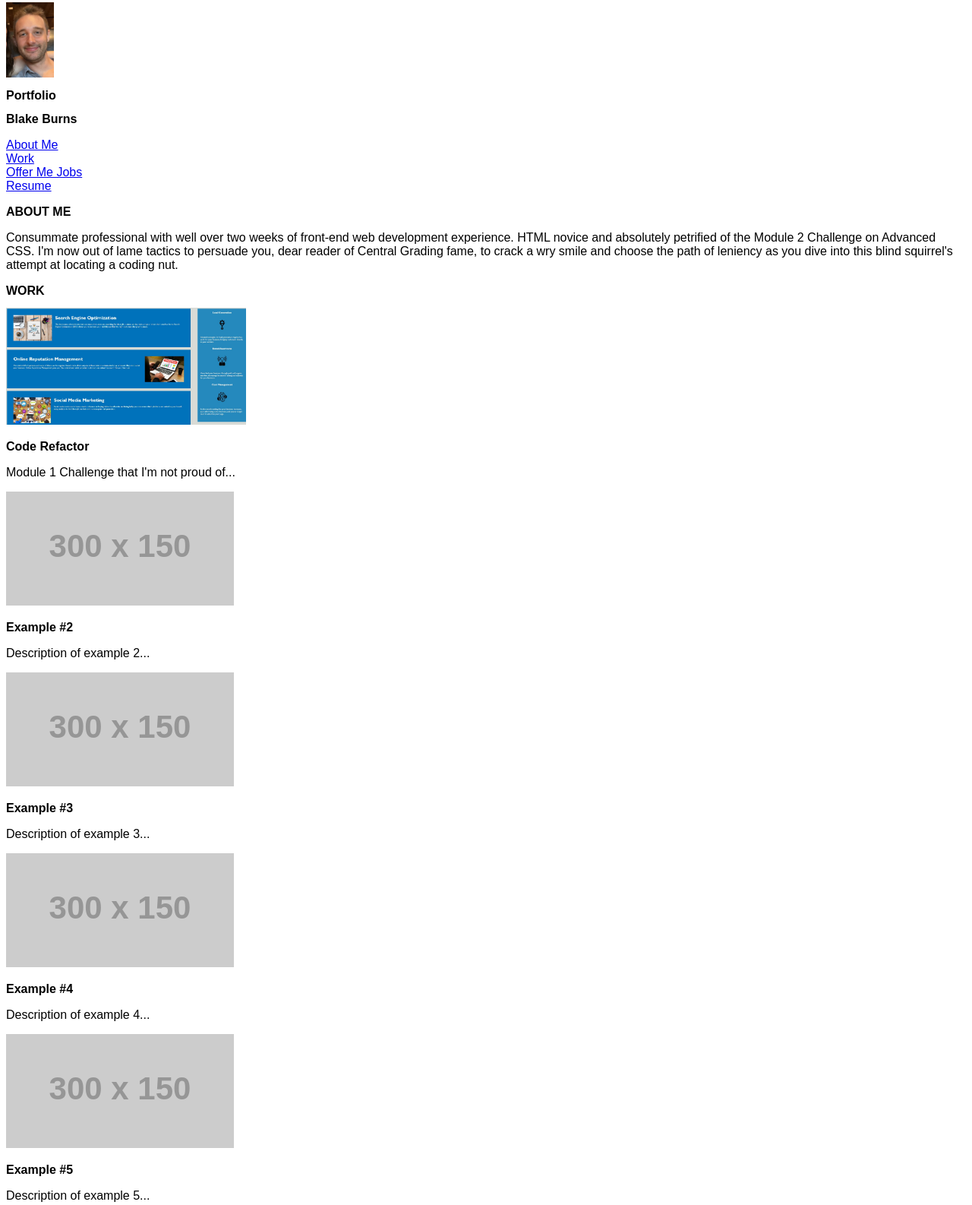
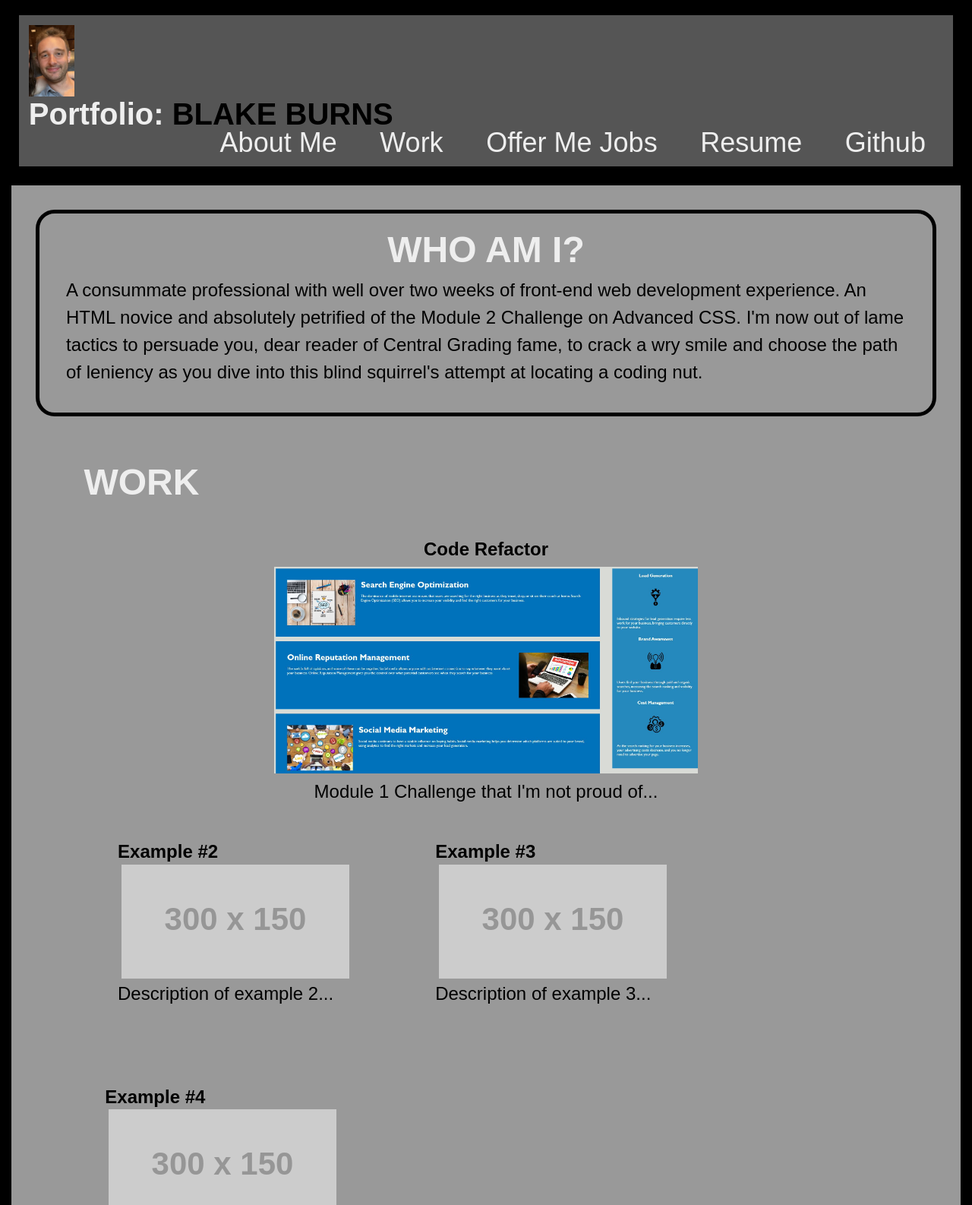
Before and after one commit to blakerichardburns/professional-portfolio, a plain HTML site: page index.html in a window 1280 px wide. Shown: the part 5-1591 px from the top of the page at 76% size. Drawn offline with Linux system fonts and the light colour scheme; placeholder pictures from the web are drawn by us.

Commit message:
added all css stylesheet data

```diff
--- a/assets/css/reset.css
+++ b/assets/css/reset.css
@@ -1,9 +1,9 @@
 * {
-    margin: 10;
-	padding: 0;
-	border: 0;
 	font-size: 100%;
+    line-height: 100%;
 	font-family: sans-serif;
+    margin: 0;
+    padding: 5;
 }
 
 img {
@@ -12,6 +12,6 @@ img {
 }
 
 #profile-pic {
- max-width: 5%;
- max-height: 5%;
+    max-width: 5%;
+    max-height: 5%;
 }
--- a/assets/css/style.css
+++ b/assets/css/style.css
@@ -1,43 +1,130 @@
-* {
-
+header,
+footer {
+    background-color: #555555;
+    color: #eeeeee;
+    border: 25px solid #000000;
+    padding: 1%;
 }
 
-.header {
-
+header h1 {
+    font-size: 250%;
 }
 
-.headerlinks {
-
+h1 span {
+    font-size: 100%;
+    color: #000000;
 }
 
-.content {
-
+header ul,
+footer ul {
+    text-align: right;
+    list-style-type: none;
 }
 
-.work {
-
+header li {
+    font-size: 225%;
+    list-style-type: none;
+    display: inline;
+    padding: 2%;
 }
 
-#profile-pic {
-
+header a {
+    text-decoration: none;
+    color: #eeeeee;
 }
 
-#about-me {
-
+content {
+    background-color: #999999;
+    color: #000000;
+    font-size: 150%;
+    border-left: 15px solid #000000;
+    border-right: 15px solid #000000;
+    padding: 2.5%;
+    display: flex;
+    flex-wrap: wrap;
 }
 
-#work {
-
+content h2 {
+    color: #eeeeee;
+    font-size: 200%;
 }
 
-#offer-me-jobs {
-
+aboutme {
+    border: 5px solid #000000;
+    border-radius: 25px;
+    padding: 2%;
 }
 
-#resume {
-
+aboutme h2 {
+    text-align: center;
 }
 
-#example1 {
+aboutme p {
+    padding: 1%;
+    line-height: 1.5;
+}
 
+work {
+    padding: 3%;
+    justify-content: space-evenly;
 }
+
+work h2 {
+    padding: 2.5%;
+}
+
+example1 {
+    text-align: center;
+    padding: 1.5%;
+}
+
+example1 img {
+    display: block;
+    margin-left: auto;
+    margin-right: auto;
+    max-width: 50%;
+    max-height: 50%;
+    padding: 1%;
+}
+
+.example {
+    display: inline-block;
+    padding: 5%;
+}
+
+example2 img,
+example3 img,
+example4 img {
+    max-width: 100%;
+    max-height: 100%;
+    padding: 1.5%;
+}
+
+img:hover {
+    opacity: 75%;
+}
+
+footer h2 {
+    color: #eeeeee;
+    font-size: 300%;
+}
+
+footer li {
+    font-size: 250%;
+    list-style-type: none;
+    display: inline;
+    padding: 2%;
+    color:#000000;
+}
+
+footer a {
+    text-decoration: none;
+    color:#000000;
+}
+
+@media screen and (max-width: 1040px) {
+    header li, footer li, .example {
+      display: block;
+      justify-content: column;
+    }
+}
--- a/index.html
+++ b/index.html
@@ -9,77 +9,74 @@
 </head>
 
 <body>
-    <header class="header">
+    <header>
         <img src="./assets/images/Profile.jpg" id="profile-pic"/>
-        <h1>Portfolio</h1>
-        <h2>Blake Burns</h2>
-            <ul class = "headerlinks">
+        <h1>Portfolio: <span>BLAKE BURNS</span></h1>
+            <ul>
                 <li>
-                    <a href="#about-me">About Me</a>
+                    <a href="#aboutme">About Me</a>
                 </li>
                 <li>
                     <a href="#work">Work</a>
                 </li>
                 <li>
-                    <a href="#offer-me-jobs">Offer Me Jobs</a>
+                    <a href="#offermejobs">Offer Me Jobs</a>
                 </li>
                 <li>
                     <a href="./assets/Resume Placeholder.docx">Resume</a>
-                </ul>
+                <li>
+                    <a href="https://github.com/blakerichardburns/professional-portfolio" target="_blank">Github</a>
+                </li>
             </ul>
     </header>
-    <content class="content">
-        <about-me>
-            <h2>ABOUT ME</h2>
+    <content>
+        <aboutme id="aboutme">
+            <h2>WHO AM I?</h2>
             <p>
-                Consummate professional with well over two weeks of front-end web development experience. HTML novice and absolutely petrified of the Module 2 Challenge on Advanced CSS. I'm now out of lame tactics to persuade you, dear reader of Central Grading fame, to crack a wry smile and choose the path of leniency as you dive into this blind squirrel's attempt at locating a coding nut.
+                A consummate professional with well over two weeks of front-end web development experience. An HTML novice and absolutely petrified of the Module 2 Challenge on Advanced CSS. I'm now out of lame tactics to persuade you, dear reader of Central Grading fame, to crack a wry smile and choose the path of leniency as you dive into this blind squirrel's attempt at locating a coding nut.
             </p>
-        </about-me>
-        <work class="work">
+        </aboutme>
+        <work id="work">
             <h2>WORK</h2>
-            <example1 id="example1">
-                <img src="./assets/images/code-refactor.JPG" alt="dummy website">
+            <example1>
                 <h3>Code Refactor</h3>
+                <a href="https://blakerichardburns.github.io/Blakes-First-Project/" target="_blank">
+                <img src="./assets/images/code-refactor.JPG" alt="dummy website"></a>
                 <p>
                     Module 1 Challenge that I'm not proud of...
                 </p>
             </example1>
-            <example2>
-                <img src="https://via.placeholder.com/300x150" alt="placeholder">
+            <example2 class="example">
                 <h3>Example #2</h3>
+                <a href="https://placeholder.com/" target="_blank">
+                <img src="https://via.placeholder.com/300x150" alt="placeholder"></a>
                 <p>
                     Description of example 2...
                 </p>
             </example2>
-            <example3>
-                <img src="https://via.placeholder.com/300x150" alt="placeholder">
+            <example3 class="example">
                 <h3>Example #3</h3>
+                <a href="https://placeholder.com/" target="_blank">
+                <img src="https://via.placeholder.com/300x150" alt="placeholder"></a>
                 <p>
                     Description of example 3...
                 </p>
             </example3>
-            <example4>
-                <img src="https://via.placeholder.com/300x150" alt="placeholder">
+            <example4 class="example">
                 <h3>Example #4</h3>
+                <a href="https://placeholder.com/" target="_blank">
+                <img src="https://via.placeholder.com/300x150" alt="placeholder"></a>
                 <p>
                     Description of example 4...
                 </p>
             </example4>
-            <example5>
-                <img src="https://via.placeholder.com/300x150" alt="placeholder">
-                <h3>Example #5</h3>
-                <p>
-                    Description of example 5...
-                </p>
-            </example5>
         </work>
-        <offer-me-jobs>
-            <h2>OFFER ME JOBS</h2>
-            <ul>
-                <li>317.306.6321</li>
-                <li><a href="mailto:blakerichardburns@gmail.com">blakerichardburns.@gmail.com</a></li>
-                <li><a href="https://github.com/blakerichardburns/professional-portfolio" target="_blank">Github</a></li>
-            </ul>
-        </offer-me-jobs>
     </content>
+    <footer id="offermejobs">
+        <h2>OFFER ME JOBS</h2>
+        <ul>
+            <li>317.306.6321</li>
+            <li><a href="mailto:blakerichardburns@gmail.com">blakerichardburns.@gmail.com</a></li>
+        </ul>
+    </footer>
 </body>
```
